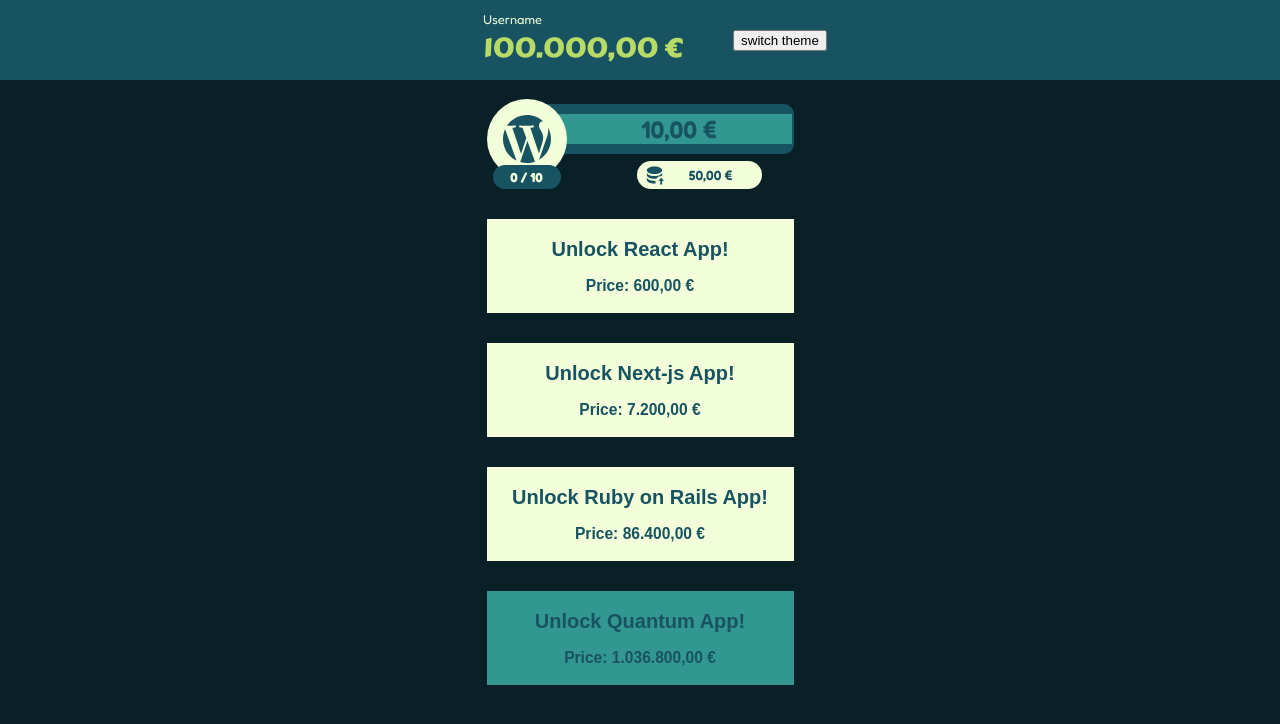
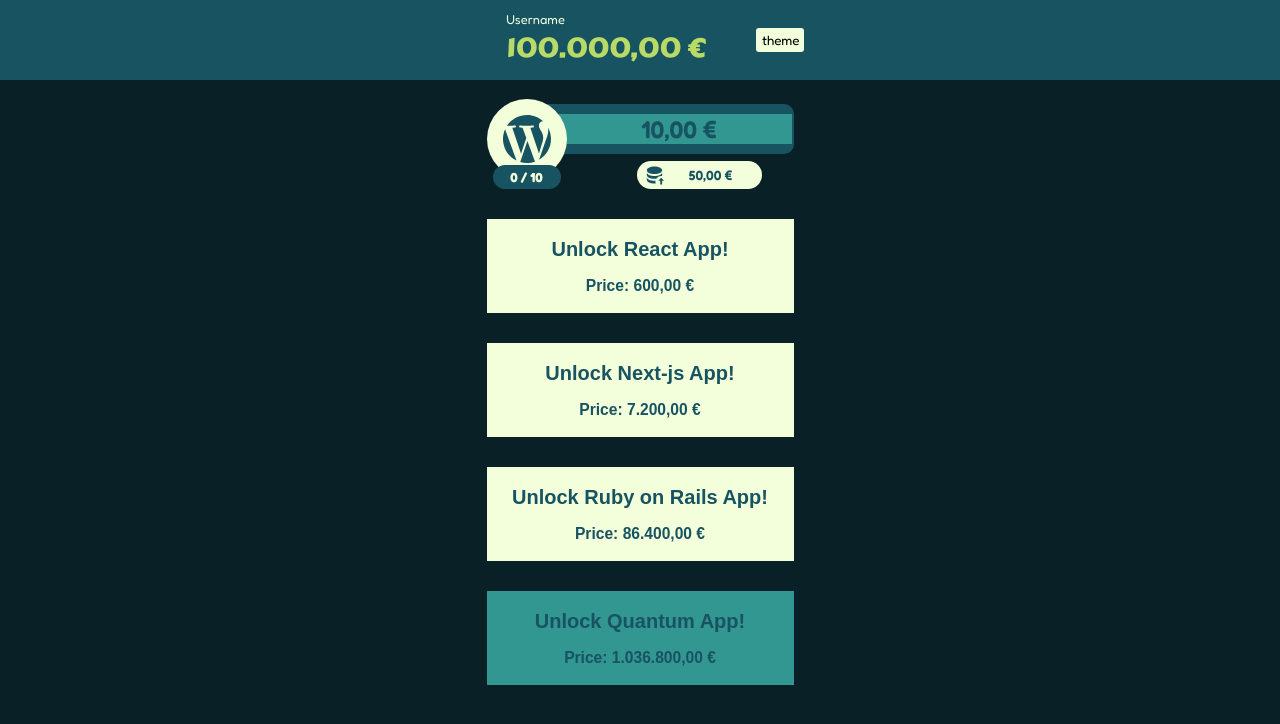
Before and after one commit to Satttoshi/idle-boss, a Next.js app: page / in a window 1280 px wide. Shown: the top 724 px of the page. Built offline with nearby package versions, Linux system fonts and the light colour scheme.

Commit message:
fix overlapping elements

```diff
--- a/src/components/ThemeSwitch.js
+++ b/src/components/ThemeSwitch.js
@@ -1,4 +1,5 @@
 import { useTheme } from "next-themes";
+import styled from "styled-components";
 
 export default function ThemeSwitch() {
   const { theme, setTheme } = useTheme();
@@ -11,13 +12,27 @@ export default function ThemeSwitch() {
   }
 
   return (
-    <button
+    <StyledButton
       type="button"
       onClick={() => {
         toggleTheme();
       }}
     >
-      switch theme
-    </button>
+      theme
+    </StyledButton>
   );
 }
+
+const StyledButton = styled.button`
+  appearance: none;
+  border: none;
+  cursor: pointer;
+  height: 24px;
+  width: 48px;
+  z-index: 25;
+  border-radius: 3px;
+  background-color: var(--1);
+
+  font-family: var(--font1);
+  font-weight: 500;
+`;
--- a/styles.js
+++ b/styles.js
@@ -2,7 +2,10 @@ import { createGlobalStyle } from "styled-components";
 import { Fredoka } from "@next/font/google";
 import { Carter_One } from "@next/font/google";
 
-const fredoka = Fredoka({ subsets: ["latin"], weight: ["400", "600", "700"] });
+const fredoka = Fredoka({
+  subsets: ["latin"],
+  weight: ["400", "600", "700"],
+});
 const carterOne = Carter_One({ subsets: ["latin"], weight: ["400"] });
 
 const theme0 = {
```
